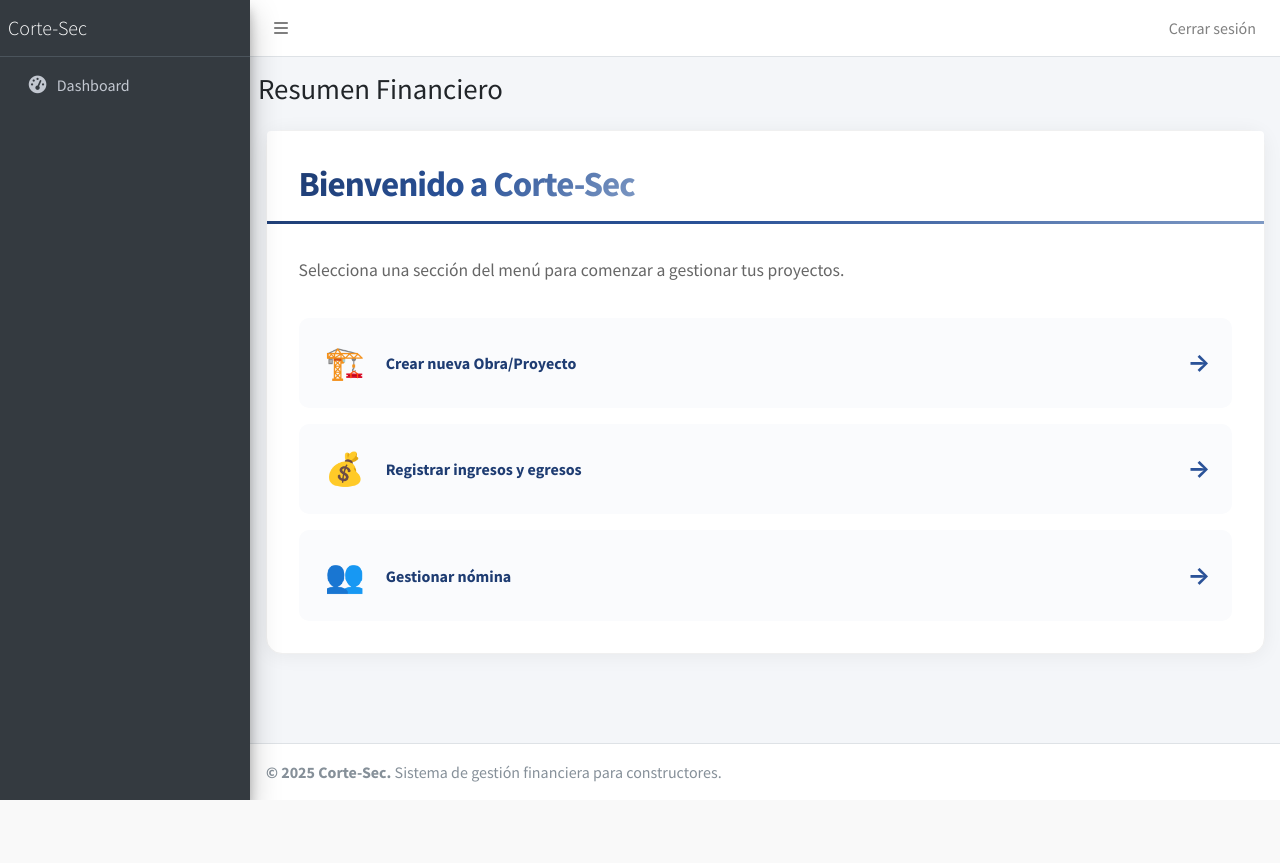
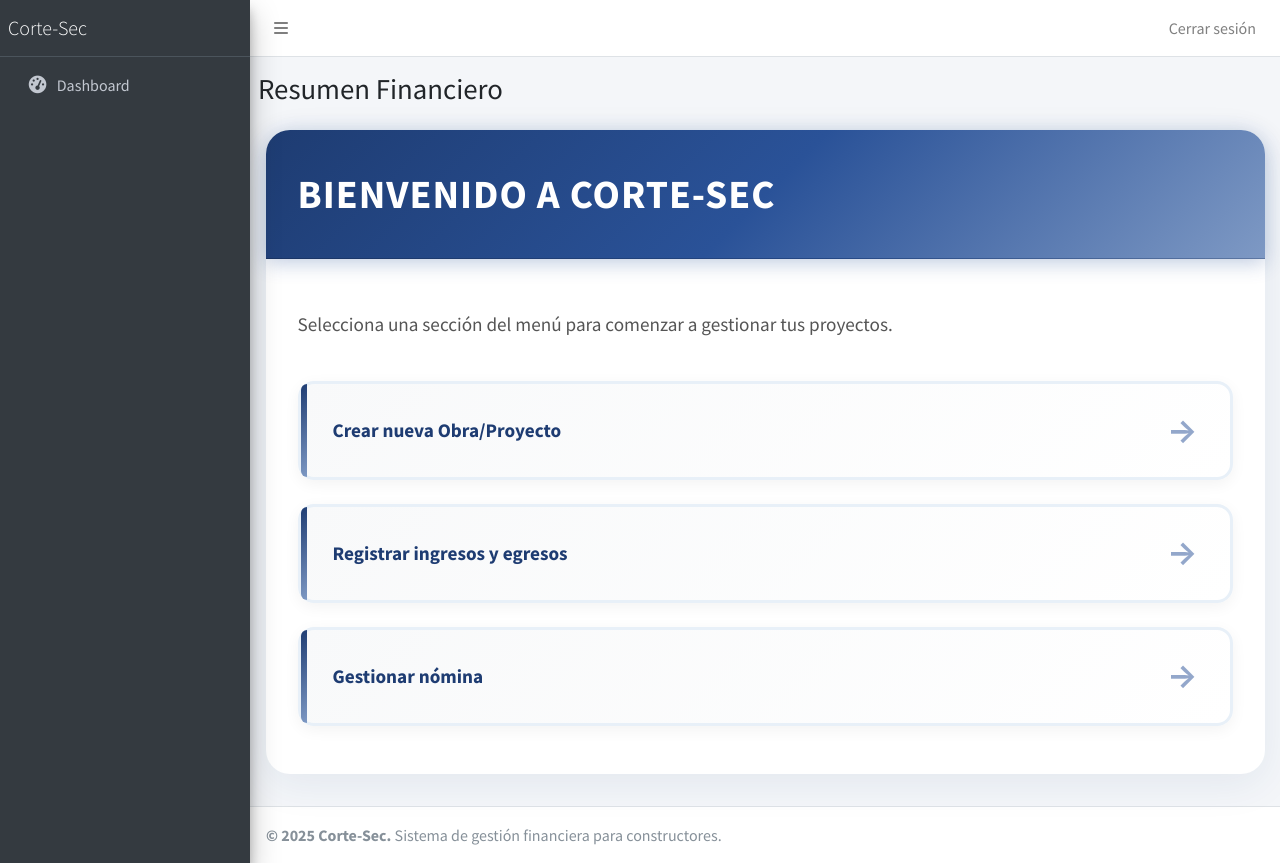
Before and after one commit to codelatin/cortesec, a Django app: page /dashboard/ in a window 1280 px wide. Before the commit the page ends 800 px from the top, so only its background shows below. Run offline with Django 5.2, Linux system fonts and the light colour scheme; some libraries are stand-ins or nearby versions.

Commit message:
agregando Estilos al Dashboard2

```diff
--- a/static/css/estilos_dashboard.css
+++ b/static/css/estilos_dashboard.css
@@ -1,4 +1,4 @@
-/* Dashboard Styles - Minimal & Clean */
+/* Dashboard Styles - Bold Cards */
 .row {
     margin: 0 -15px;
 }
@@ -10,109 +10,112 @@
 
 .card {
     background: white;
-    border-radius: 16px;
-    box-shadow: 0 2px 20px rgba(0, 0, 0, 0.06);
+    border-radius: 24px;
+    box-shadow: 0 10px 40px rgba(30, 60, 114, 0.08);
     margin-bottom: 2rem;
-    border: 1px solid #f0f0f0;
-    transition: box-shadow 0.3s ease;
-}
-
-.card:hover {
-    box-shadow: 0 8px 30px rgba(42, 82, 152, 0.12);
+    border: none;
+    overflow: visible;
 }
 
 .card-header {
-    background: white;
-    padding: 2rem 2rem 1rem;
-    border-bottom: 3px solid;
-    border-image: linear-gradient(135deg, #1e3c72 0%, #2a5298 50%, #7e99c4 100%) 1;
+    background: linear-gradient(135deg, #1e3c72 0%, #2a5298 50%, #7e99c4 100%);
+    padding: 2.5rem 2rem;
+    border-radius: 24px 24px 0 0;
+    position: relative;
+    box-shadow: 0 4px 20px rgba(42, 82, 152, 0.3);
 }
 
 .card-title {
-    background: linear-gradient(135deg, #1e3c72 0%, #2a5298 50%, #7e99c4 100%);
-    -webkit-background-clip: text;
-    -webkit-text-fill-color: transparent;
-    background-clip: text;
-    font-size: 2.2rem;
-    font-weight: 800;
+    color: white;
+    font-size: 2.5rem;
+    font-weight: 900;
     margin: 0;
-    letter-spacing: -1px;
+    text-transform: uppercase;
+    letter-spacing: 1px;
 }
 
 .card-body {
-    padding: 2rem;
+    padding: 3rem 2rem;
 }
 
 .card-body p {
-    color: #666;
-    font-size: 1.1rem;
-    margin-bottom: 2rem;
-    line-height: 1.7;
+    color: #555;
+    font-size: 1.2rem;
+    margin-bottom: 2.5rem;
+    line-height: 1.8;
+    font-weight: 500;
 }
 
 .card-body ul {
     list-style: none;
     padding: 0;
     margin: 0;
-    display: flex;
-    flex-direction: column;
-    gap: 1rem;
+    display: grid;
+    gap: 1.5rem;
 }
 
 .card-body ul li a {
-    display: grid;
-    grid-template-columns: 50px 1fr auto;
-    align-items: center;
-    gap: 1rem;
-    padding: 1.2rem;
-    background: #fafbfd;
-    border-radius: 10px;
+    display: block;
+    padding: 2rem;
+    background: linear-gradient(135deg, #f8f9fa 0%, #ffffff 100%);
+    border-radius: 16px;
     color: #1e3c72;
     text-decoration: none;
-    font-weight: 600;
-    transition: all 0.3s ease;
-    border: 2px solid transparent;
+    font-weight: 700;
+    font-size: 1.2rem;
+    border: 3px solid #e8f0f8;
+    transition: all 0.4s cubic-bezier(0.175, 0.885, 0.32, 1.275);
+    position: relative;
+    box-shadow: 0 4px 15px rgba(0, 0, 0, 0.05);
 }
 
 .card-body ul li a::before {
-    content: '🏗️';
-    font-size: 2rem;
-    text-align: center;
-    transition: transform 0.3s ease;
+    content: '';
+    position: absolute;
+    left: 0;
+    top: 0;
+    width: 6px;
+    height: 100%;
+    background: linear-gradient(135deg, #1e3c72 0%, #7e99c4 100%);
+    border-radius: 16px 0 0 16px;
+    transition: width 0.4s ease;
 }
-
-.card-body ul li:nth-child(1) a::before { content: '🏗️'; }
-.card-body ul li:nth-child(2) a::before { content: '💰'; }
-.card-body ul li:nth-child(3) a::before { content: '👥'; }
 
 .card-body ul li a::after {
     content: '→';
-    font-size: 1.5rem;
+    position: absolute;
+    right: 2rem;
+    top: 50%;
+    transform: translateY(-50%);
+    font-size: 2rem;
     color: #2a5298;
     font-weight: bold;
-    transition: transform 0.3s ease;
+    opacity: 0.5;
+    transition: all 0.3s ease;
 }
 
 .card-body ul li a:hover {
-    background: linear-gradient(135deg, rgba(30, 60, 114, 0.05) 0%, rgba(126, 153, 196, 0.05) 100%);
-    border-color: #2a5298;
-    transform: translateY(-2px);
+    background: linear-gradient(135deg, #1e3c72 0%, #2a5298 50%, #7e99c4 100%);
+    color: white;
+    border-color: #1e3c72;
+    transform: translateX(10px) scale(1.02);
+    box-shadow: 0 10px 40px rgba(42, 82, 152, 0.3);
 }
 
 .card-body ul li a:hover::before {
-    transform: scale(1.15) rotate(5deg);
+    width: 100%;
+    opacity: 0;
 }
 
 .card-body ul li a:hover::after {
-    transform: translateX(5px);
+    color: white;
+    opacity: 1;
+    transform: translateY(-50%) translateX(5px);
 }
 
 @media (max-width: 768px) {
-    .card-header { padding: 1.5rem 1.5rem 1rem; }
+    .card-header { padding: 2rem 1.5rem; }
     .card-title { font-size: 1.8rem; }
-    .card-body { padding: 1.5rem; }
-    .card-body ul li a {
-        grid-template-columns: 40px 1fr auto;
-        padding: 1rem;
-    }
+    .card-body { padding: 2rem 1.5rem; }
+    .card-body ul li a { padding: 1.5rem; }
 }
```
Also changed, not shown: db.sqlite3, 1 other file.
